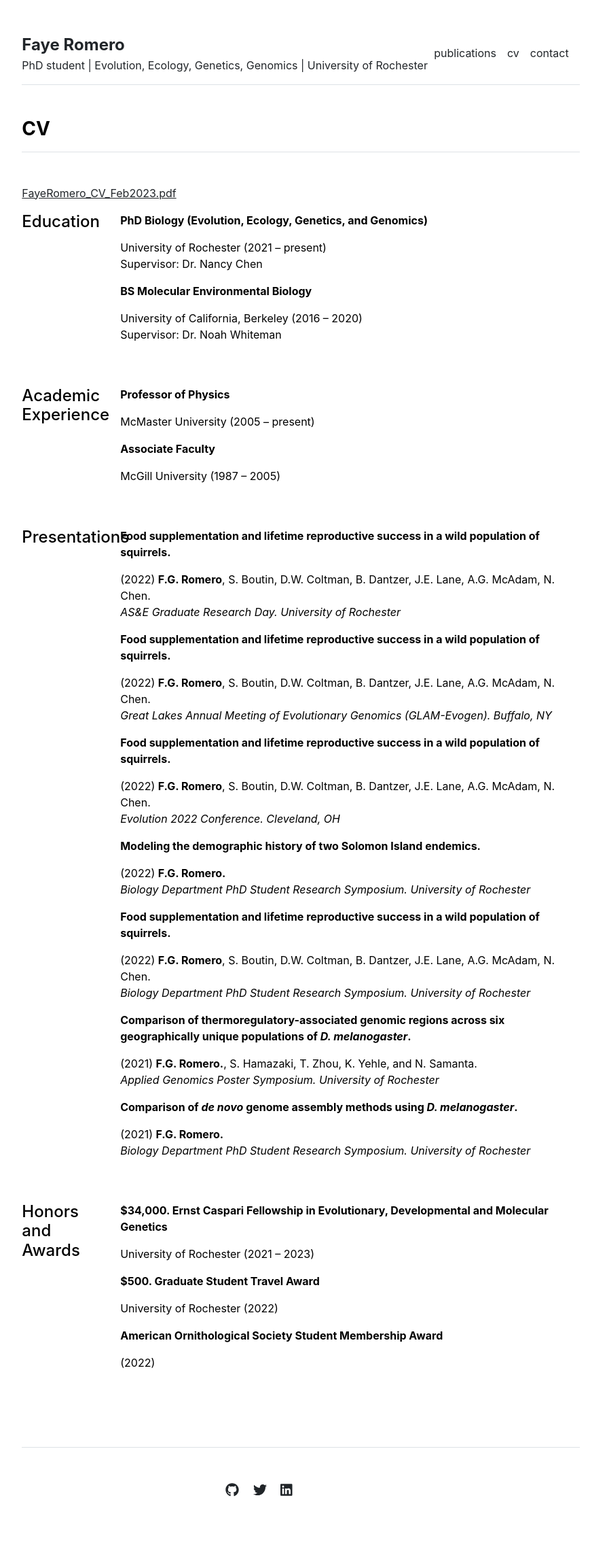
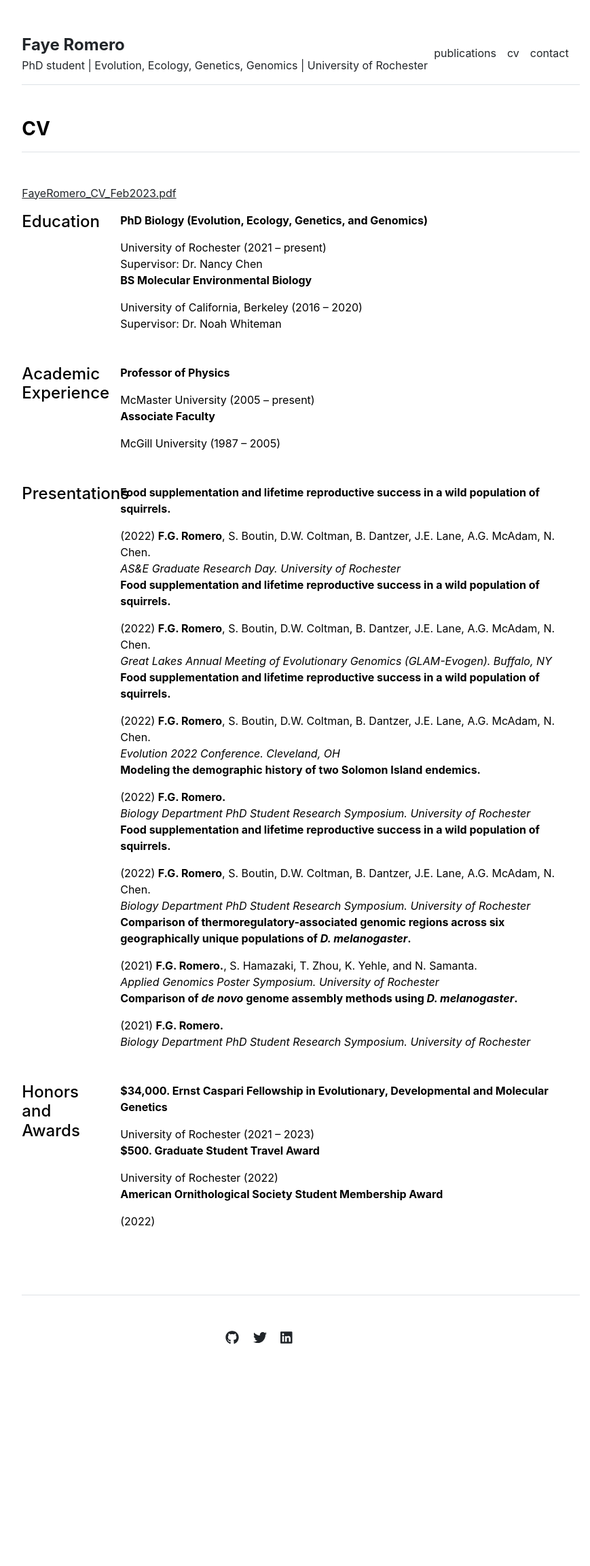
Before and after one commit to faye-romero/faye-romero.github.io, a Jekyll site: the page built from cv.md, in a window 1280 px wide. Shown: the whole page at 68% size, without its empty margins (197-1066 px from the left). Built offline with Jekyll 4.4.1, drawn with Linux system fonts in a browser that asks for light colours; after the commit the page ends 2079 px from its top, so only the background shows below that.

Commit message:
Updating line spacing

```diff
--- a/_layouts/cv.html
+++ b/_layouts/cv.html
@@ -14,7 +14,7 @@ layout: default
       <div class="col-md-10">
         {% for section in site.data.cv.education %}
           <p class="fw-bold">{{ section.title }}</p>
-          <p>{{ section.description }}</p>
+          {{ section.description }}<br>
         {% endfor %}
       </div>
     </div>
@@ -25,7 +25,7 @@ layout: default
       <div class="col-md-10">
         {% for section in site.data.cv.academic-experience %}
           <p class="fw-bold">{{ section.title }}</p>
-          <p>{{ section.description }}</p>
+          {{ section.description }}<br>
         {% endfor %}
       </div>
     </div>
@@ -36,7 +36,7 @@ layout: default
       <div class="col-md-10">
         {% for section in site.data.cv.presentations %}
           <p class="fw-bold">{{ section.title }}</p>
-          <p>{{ section.description }}</p>
+          {{ section.description }}<br>
         {% endfor %}
       </div>
     </div>
@@ -47,7 +47,7 @@ layout: default
       <div class="col-md-10">
         {% for section in site.data.cv.honors-awards %}
           <p class="fw-bold">{{ section.title }}</p>
-          <p>{{ section.description }}</p>
+          {{ section.description }}<br>
         {% endfor %}
       </div>
     </div>
```
